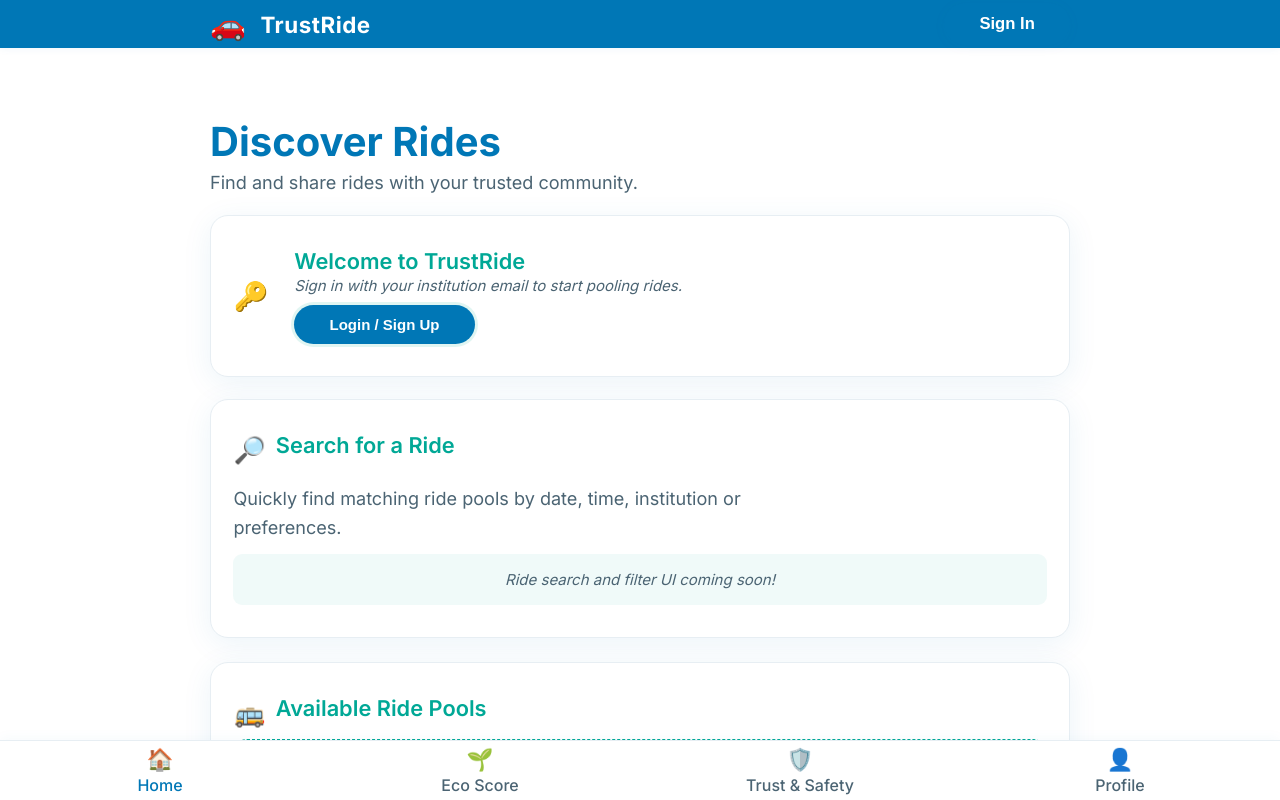
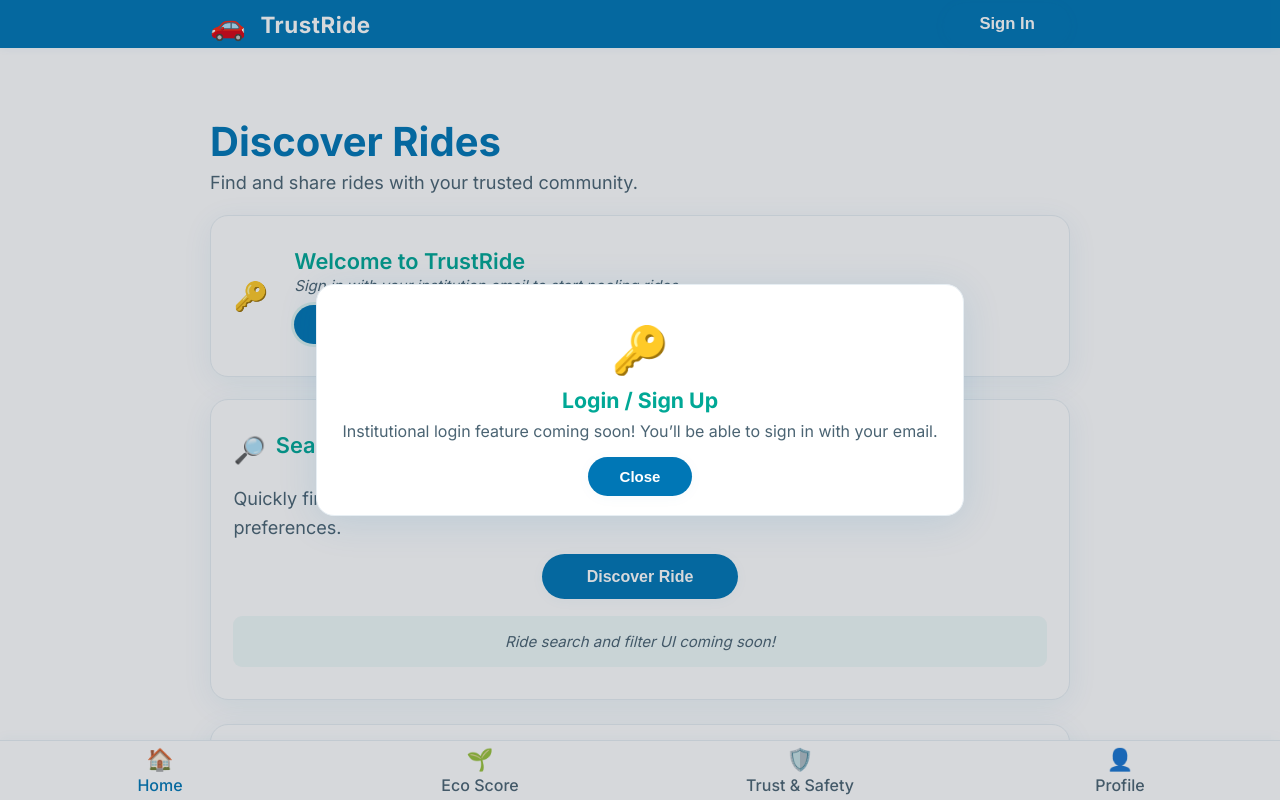
Before and after one commit to Workflow-Manager-admin/trustride-24573-2a3e8ce9, a React (Create React App) app in the folder trustride/: page / in a window 1280 px wide. Both pictures are taken after a click on the button "Login / Sign Up". Shown: the top 800 px of the page. Built offline with nearby package versions, Linux system fonts and the light colour scheme; the HTML template or start-up script is replaced by a standard one.

Commit message:
Auto-commit: Changes as of 2025-05-29T13:05:58.658660+00:00

```diff
--- a/trustride/src/screens/HomeScreen.js
+++ b/trustride/src/screens/HomeScreen.js
@@ -1,4 +1,5 @@
-import React from 'react';
+import React, { useState } from 'react';
+import { useNavigate } from 'react-router-dom';
 
 /**
  * PUBLIC_INTERFACE
@@ -6,8 +7,89 @@ import React from 'react';
  * Ride Discovery & Pooling container with rounded cards and minimalist, modern design,
  * now stubbing key areas: login, ride search, and discovery controls.
  */
-const HomeScreen = () => (
+const HomeScreen = () => {
+  const [modal, setModal] = useState(null); // 'login', 'discover', 'book'
+  const navigate = useNavigate();
+
+  // Handler for Login button
+  const handleLogin = () => {
+    setModal('login');
+    // In real app: navigate('/login') or show real login, here just "modal" for now.
+  };
+
+  // Handler for Discover Ride button
+  const handleDiscover = () => {
+    setModal('discover');
+    // In real app: navigate('/discover') or ride search page.
+  };
+
+  // Handler for Book Ride button
+  const handleBook = () => {
+    setModal('book');
+    // In real app: navigate('/book') or booking form page.
+  };
+
+  // Modal rendering
+  const renderModal = () => {
+    if (!modal) return null;
+    let title = '';
+    let desc = '';
+    let emoji = '';
+    if (modal === 'login') {
+      emoji = '🔑';
+      title = 'Login / Sign Up';
+      desc = 'Institutional login feature coming soon! You’ll be able to sign in with your email.';
+    } else if (modal === 'discover') {
+      emoji = '🔎';
+      title = 'Ride Discovery';
+      desc = 'Browse and filter available rides: This feature will soon let you search all active ride pools and filter by your preferences!';
+    } else if (modal === 'book') {
+      emoji = '🚌';
+      title = 'Book a Ride';
+      desc = 'Ride booking features coming soon. Users will be able to select, join, or offer rides here!';
+    }
+    return (
+      <div
+        style={{
+          position: 'fixed',
+          top: 0, left: 0, width: '100vw', height: '100vh',
+          background: 'rgba(30,40,58,0.18)',
+          zIndex: 4000,
+          display: 'flex',
+          alignItems: 'center',
+          justifyContent: 'center',
+        }}>
+        <div
+          style={{
+            background: '#fff',
+            borderRadius: 18,
+            minWidth: 290,
+            maxWidth: '90vw',
+            boxShadow: '0 6px 40px rgba(0,119,182, 0.12)',
+            padding: '2.2rem 1.6rem 1.2rem 1.6rem',
+            border: '1px solid var(--border-color)',
+            display: 'flex',
+            flexDirection: 'column',
+            alignItems: 'center',
+            position: 'relative',
+          }}>
+          <span style={{ fontSize: 46, marginBottom: 10 }}>{emoji}</span>
+          <div className="heading-2" style={{ fontWeight: 700, fontSize: '1.33rem', marginBottom: 8 }}>{title}</div>
+          <div style={{ color: 'var(--text-secondary)', marginBottom: 16, textAlign: 'center', fontSize: 16 }}>
+            {desc}
+          </div>
+          <button className="btn" style={{ borderRadius: 32, padding: '11px 32px', fontSize: 15 }}
+            onClick={() => setModal(null)}>
+            Close
+          </button>
+        </div>
+      </div>
+    );
+  };
+
+  return (
     <div className="container" style={{ paddingTop: 84, paddingBottom: 70 }}>
+      {renderModal()}
       <header>
         <h2 className="heading-1" style={{ marginBottom: 2 }}>Discover Rides</h2>
         <p className="description" style={{ marginTop: 0, marginBottom: 18 }}>
@@ -15,7 +97,7 @@ const HomeScreen = () => (
         </p>
       </header>
 
-    {/* Placeholder for login (for unauthenticated session) */}
+      {/* Login (for unauthenticated session) */}
       <section className="rounded-card" style={{ marginBottom: 22, display: 'flex', alignItems: 'center', gap: 14 }}>
         <span role="img" aria-label="login" style={{ fontSize: 28, marginRight: 12 }}>🔑</span>
         <div>
@@ -23,7 +105,13 @@ const HomeScreen = () => (
           <div style={{ color: 'var(--text-secondary)', fontSize: 15, fontStyle: 'italic' }}>
             Sign in with your institution email to start pooling rides.
           </div>
-        <button className="btn" style={{ marginTop: 10, minWidth: 120, fontSize: 15, borderRadius: '22px' }}>
+          <button
+            className="btn"
+            style={{ marginTop: 10, minWidth: 120, fontSize: 15, borderRadius: '22px' }}
+            onClick={handleLogin}
+            tabIndex={0}
+            type="button"
+          >
             Login / Sign Up
           </button>
         </div>
@@ -37,6 +125,24 @@ const HomeScreen = () => (
         <p className="description" style={{ marginBottom: 12 }}>
           Quickly find matching ride pools by date, time, institution or preferences.
         </p>
+        {/* Discover Ride - Make this main action with a button */}
+        <div style={{ marginBottom: 17, marginTop: 10, textAlign: 'center' }}>
+          <button
+            className="btn btn-large"
+            style={{
+              fontSize: 16,
+              borderRadius: 23,
+              minWidth: 180,
+              fontWeight: 600,
+              margin: "auto"
+            }}
+            onClick={handleDiscover}
+            tabIndex={0}
+            type="button"
+          >
+            Discover Ride
+          </button>
+        </div>
         {/* Placeholder for future filter/search UI */}
         <div
           style={{
@@ -59,7 +165,28 @@ const HomeScreen = () => (
           <span role="img" aria-label="Ride list" style={{ fontSize: 26, marginRight: 10 }}>🚌</span>
           <span className="heading-2">Available Ride Pools</span>
         </div>
-      {/* Placeholder: Mock list of ride cards */}
+        {/* Book Ride action & Mock list of ride cards */}
+        <div style={{
+          marginBottom: 12,
+          marginTop: 0,
+          textAlign: 'center'
+        }}>
+          <button
+            className="btn btn-large"
+            style={{
+              fontSize: 16,
+              borderRadius: 23,
+              minWidth: 160,
+              fontWeight: 600,
+              margin: "auto"
+            }}
+            onClick={handleBook}
+            tabIndex={0}
+            type="button"
+          >
+            Book Ride
+          </button>
+        </div>
         <div style={{
           border: '1px dashed var(--accent)',
           borderRadius: 14,
@@ -76,5 +203,6 @@ const HomeScreen = () => (
       </section>
     </div>
   );
+};
 
 export default HomeScreen;
```
Also changed, not shown: 2 other files (tests, documents, lock files or other folders). Lines whose indentation alone changed are shown as unchanged.
